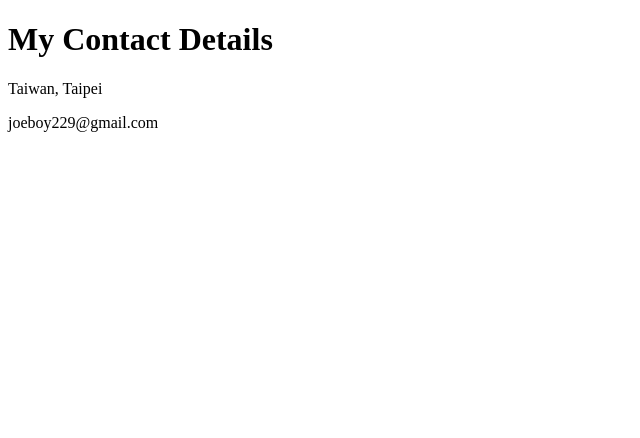
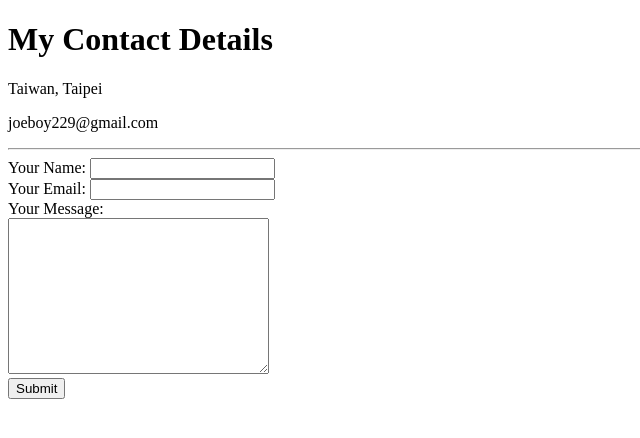
Before and after one commit to joeboycom/cv, a plain HTML site: page contact-me.html in a window 1280 px wide. Shown: the whole page, without its empty margins (0-640 px from the left). Drawn offline with Linux system fonts and the light colour scheme.

Commit message:
[feat] add input edittext in contact-me

```diff
--- a/contact-me.html
+++ b/contact-me.html
@@ -10,6 +10,16 @@
   <h1>My Contact Details</h1>
   <p>Taiwan, Taipei</p>
   <p>joeboy229@gmail.com</p>
+  <hr>
+  <form class="" action="mailto:joeboy229@gmail.com" method="post" enctype="text/plain">
+    <label for="">Your Name:</label>
+    <input type="text" name="yourName" value=""><br>
+    <label for="">Your Email:</label>
+    <input type="email" name="yourEmail" value=""><br>
+    <label for="">Your Message:</label><br>
+    <textarea name="yourMessage" rows="10" cols="30"></textarea><br>
+    <input type="submit" name="">
+  </form>
 </body>
 
 </html>
```
